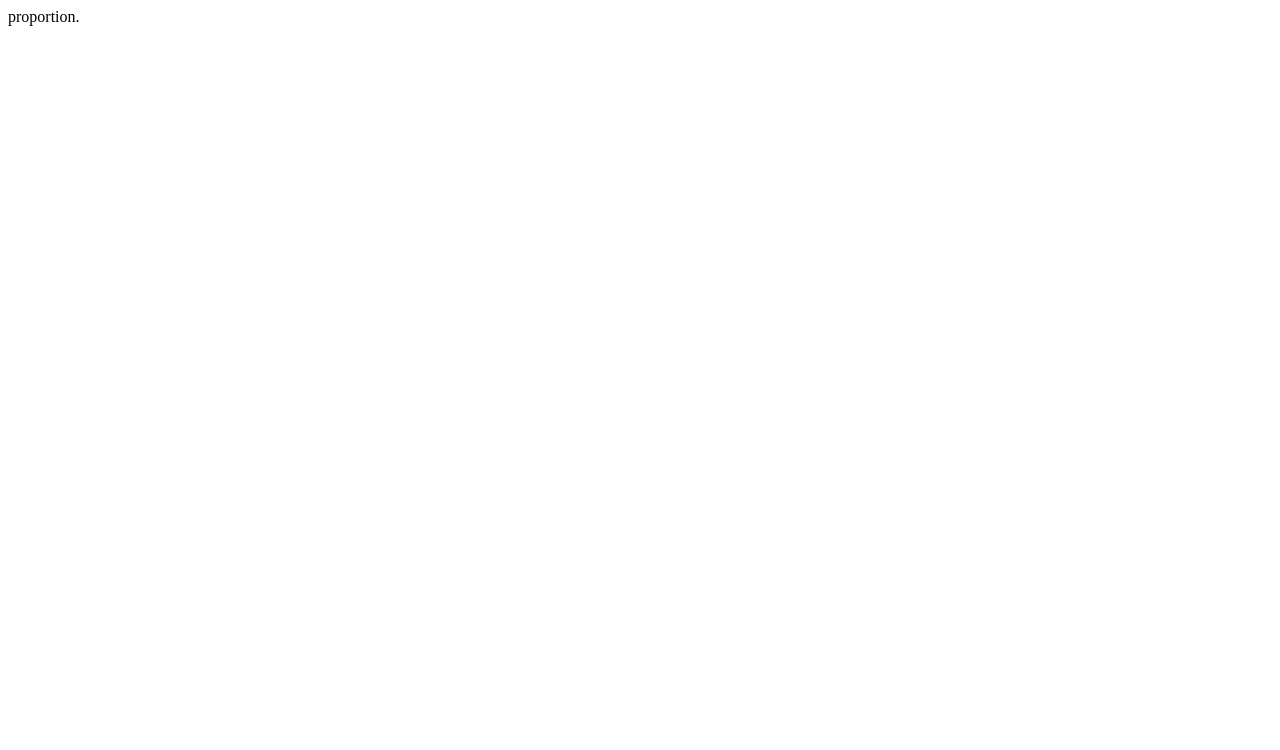
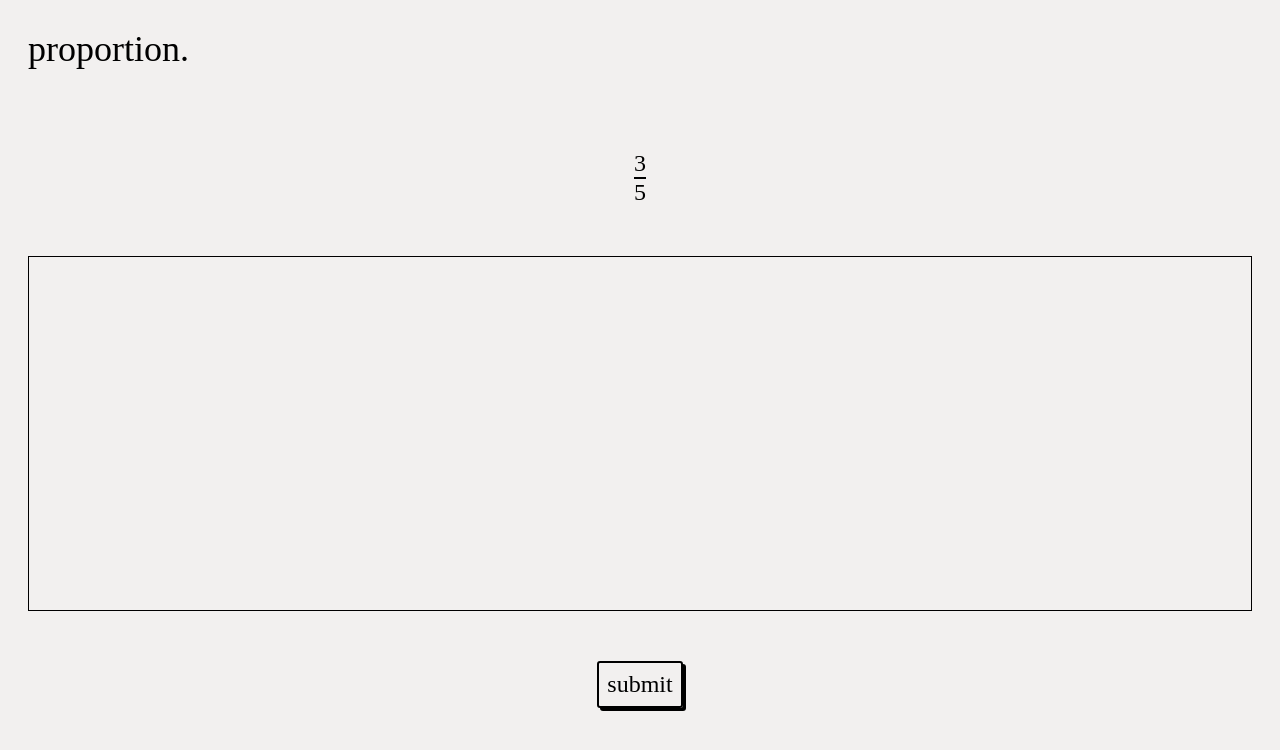
Before and after one commit to ventovulpes/proportion, a React (Vite) app: page / in a window 1280 px wide. Shown: the top 750 px of the page. Built offline with nearby package versions, Linux system fonts and the light colour scheme.

Commit message:
Create static game UI

```diff
--- a/src/App.tsx
+++ b/src/App.tsx
@@ -2,6 +2,46 @@ import './App.css'
 
 export default function App() {
   return (
-    <div>proportion.</div>
+    <div className='app'>
+      <Header />
+      <Game />
+   </div>
   )
 }
+
+function Header() {
+  return (
+    <h1>proportion.</h1>
+  )
+}
+
+function Game() {
+  return (
+    <div className='game'>
+      <Fraction />
+      <BoxArea />
+      <SubmitButton />
+    </div>
+  )
+}
+
+function Fraction() {
+  return (
+    <div className='fraction'>
+      <p className='fraction-top'>3</p>
+      <p className='fraction-bottom'>5</p>
+    </div>
+  )
+}
+
+function BoxArea() {
+  return (
+    <div className='box-area'></div>
+  )
+}
+
+function SubmitButton() {
+  return (
+    <button>submit</button>
+  )
+}
--- a/src/index.css
+++ b/src/index.css
@@ -0,0 +1,78 @@
+*,
+*::before,
+*::after {
+  box-sizing: border-box;
+}
+
+body {
+    background-color: #F2F0EF;
+    font-size: 24px;
+    overflow: hidden;
+}
+
+.app {
+    display: flex;
+    flex-direction: column;
+    height: 100vh;
+    width: 100%;
+    margin: 0px;
+    padding: 20px;
+}
+
+h1 {
+    margin: 0px;
+    font-weight: 200;
+    font-size: 36px;
+}
+
+.game {
+    flex: 1 1 auto;
+    display: flex;
+    flex-direction: column;
+    align-items: center;
+    justify-content: space-between;
+    padding: clamp(4px, 10vh, 200px) 0px;
+    gap: 50px;
+}
+
+.fraction {
+    flex: 0 0 auto;
+    display: flex;
+    flex-direction: column;
+    align-items: center;
+}
+
+.fraction-top {
+    margin: 0;
+    border-bottom: 2px solid black
+}
+
+.fraction-bottom {
+    margin: 0;
+}
+
+.box-area {
+    width: 100%;
+    height: 100%;
+    border: 1px solid black;
+    flex: 1;
+}
+
+button {
+    flex: 0 0 auto;
+    all: unset;
+    padding: 8px;
+    border: 2px solid black;
+    border-radius: 3px;
+    box-shadow: 3px 3px 0 rgb(0, 0, 0);
+}
+
+button:hover {
+    transform: translate(-1px, -1px);
+    box-shadow: 4px 4px 0 black;
+}
+
+button:active {
+    transform: translate(3px, 3px);
+    box-shadow: none;
+}
```
